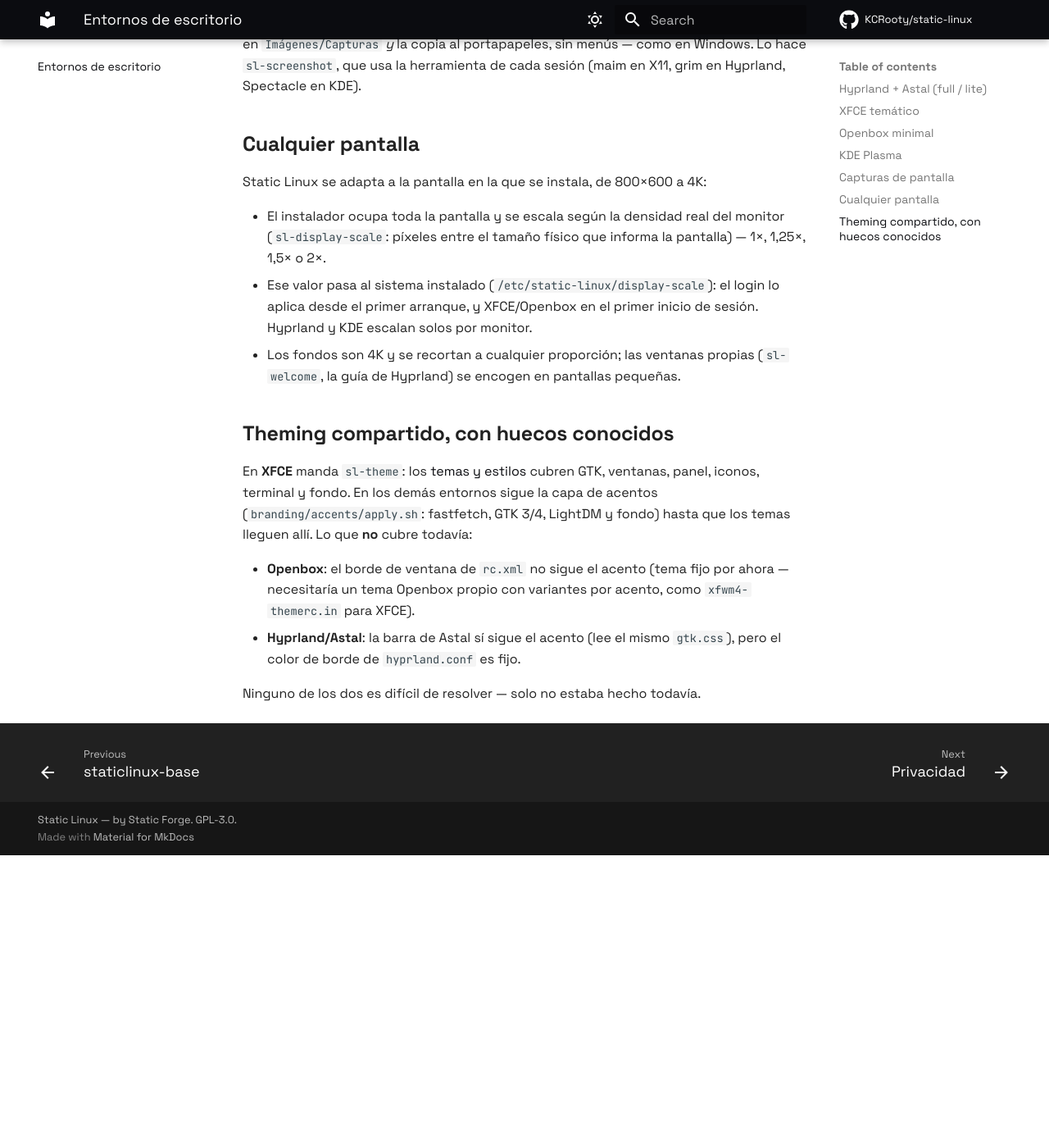
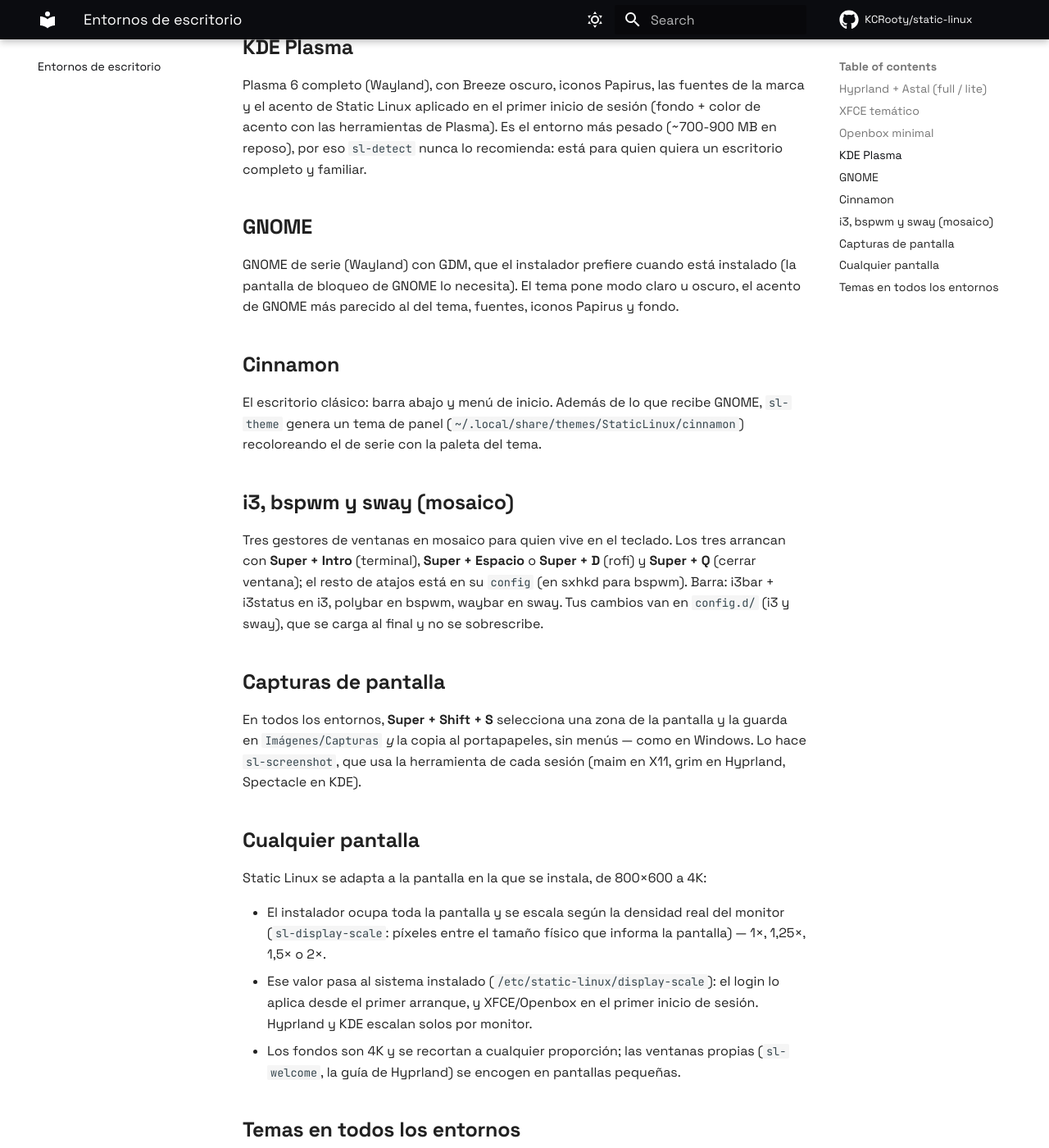
Before and after one commit to KCRooty/static-linux, an MkDocs documentation site: the page built from docs/wiki/entornos.md, in a window 1280 px wide and 1400 px high, scrolled down 1889 px. Shown: the whole window at 82% size. Built offline with MkDocs 1.6.1 and Material for MkDocs 9.7.7, drawn with Linux system fonts in a browser that asks for light colours; comment, search, counter and statistics services are not loaded; before the commit the page ends 2932 px from its top, so only the background shows below that; some of the changed text lies outside the part shown.

Commit message:
Wiki: temas en los nueve escritorios y entornos nuevos

```diff
--- a/docs/wiki/entornos.md
+++ b/docs/wiki/entornos.md
@@ -13,6 +13,14 @@ decisión completa. Cada uno vive en `entornos/<nombre>/`, con su propio
 | [`xfce-themed`](https://github.com/KCRooty/static-linux/tree/main/entornos/xfce-themed) | ≥ 1 GB | Xorg | **Validado en el iMedia S2883** |
 | [`openbox-minimal`](https://github.com/KCRooty/static-linux/tree/main/entornos/openbox-minimal) | ≥ 512 MB | Xorg | Escrito, sin probar en hardware real |
 | [`kde-plasma`](https://github.com/KCRooty/static-linux/tree/main/entornos/kde-plasma) | ≥ 4 GB | Wayland | Nuevo (2026-10) |
+| [`gnome`](https://github.com/KCRooty/static-linux/tree/main/entornos/gnome) | ≥ 4 GB | Wayland | Nuevo (2026-11), probado en VM |
+| [`cinnamon`](https://github.com/KCRooty/static-linux/tree/main/entornos/cinnamon) | ≥ 2 GB | Xorg | Nuevo (2026-11), probado en VM |
+| [`i3`](https://github.com/KCRooty/static-linux/tree/main/entornos/i3) | ≥ 1 GB | Xorg | Nuevo (2026-11), probado en VM |
+| [`bspwm`](https://github.com/KCRooty/static-linux/tree/main/entornos/bspwm) | ≥ 1 GB | Xorg | Nuevo (2026-11), probado en VM |
+| [`sway`](https://github.com/KCRooty/static-linux/tree/main/entornos/sway) | ≥ 1 GB | Wayland | Nuevo (2026-11), probado en VM |
+
+KDE Plasma, GNOME, Cinnamon, i3, bspwm y sway se eligen a mano en el
+instalador; `sl-detect` no los recomienda.
 
 `xfce-themed` es el único que se ha visto arrancar en una máquina real hasta
 ahora — ver la [referencia del iMedia S2883](hardware/imedia-s2883.md).
@@ -60,6 +68,28 @@ la marca y el acento de Static Linux aplicado en el primer inicio de sesión
 pesado (~700-900 MB en reposo), por eso `sl-detect` nunca lo recomienda: está
 para quien quiera un escritorio completo y familiar.
 
+## GNOME
+
+GNOME de serie (Wayland) con GDM, que el instalador prefiere cuando está
+instalado (la pantalla de bloqueo de GNOME lo necesita). El tema pone modo
+claro u oscuro, el acento de GNOME más parecido al del tema, fuentes,
+iconos Papirus y fondo.
+
+## Cinnamon
+
+El escritorio clásico: barra abajo y menú de inicio. Además de lo que recibe
+GNOME, `sl-theme` genera un tema de panel (`~/.local/share/themes/StaticLinux/cinnamon`)
+recoloreando el de serie con la paleta del tema.
+
+## i3, bspwm y sway (mosaico)
+
+Tres gestores de ventanas en mosaico para quien vive en el teclado. Los tres
+arrancan con **Super + Intro** (terminal), **Super + Espacio** o **Super + D** (rofi)
+y **Super + Q** (cerrar ventana); el resto de atajos está en su
+`config` (en sxhkd para bspwm). Barra: i3bar + i3status en i3, polybar en
+bspwm, waybar en sway. Tus cambios van en `config.d/` (i3 y sway), que se
+carga al final y no se sobrescribe.
+
 ## Capturas de pantalla
 
 En todos los entornos, **Super + Shift + S** selecciona una zona de la pantalla
@@ -80,17 +110,13 @@ Static Linux se adapta a la pantalla en la que se instala, de 800×600 a 4K:
 - Los fondos son 4K y se recortan a cualquier proporción; las ventanas propias
   (`sl-welcome`, la guía de Hyprland) se encogen en pantallas pequeñas.
 
-## Theming compartido, con huecos conocidos
+## Temas en todos los entornos
 
-En **XFCE** manda `sl-theme`: los [temas y estilos](temas.md) cubren GTK,
-ventanas, panel, iconos, terminal y fondo. En los demás entornos sigue la
-capa de acentos (`branding/accents/apply.sh`: fastfetch, GTK 3/4, LightDM y
-fondo) hasta que los temas lleguen allí. Lo que **no** cubre todavía:
+`sl-theme` pinta los nueve escritorios con el mismo tema: ver
+[Temas y estilos](temas.md) para lo que recibe cada uno. Lo que **no**
+cubre todavía:
 
-- **Openbox**: el borde de ventana de `rc.xml` no sigue el acento (tema fijo
-  por ahora — necesitaría un tema Openbox propio con variantes por acento,
-  como `xfwm4-themerc.in` para XFCE).
-- **Hyprland/Astal**: la barra de Astal sí sigue el acento (lee el mismo
-  `gtk.css`), pero el color de borde de `hyprland.conf` es fijo.
-
-Ninguno de los dos es difícil de resolver — solo no estaba hecho todavía.
+- Los **estilos** (minimal, aero, ventanas, estante) solo cambian la forma de
+  XFCE; los demás escritorios cogen la paleta y el fondo.
+- En Cinnamon, los botones de bloquear y cerrar sesión del menú siguen
+  oscuros con temas claros.
```
Also changed, not shown: docs/wiki/temas.md (+19 -7 lines).
